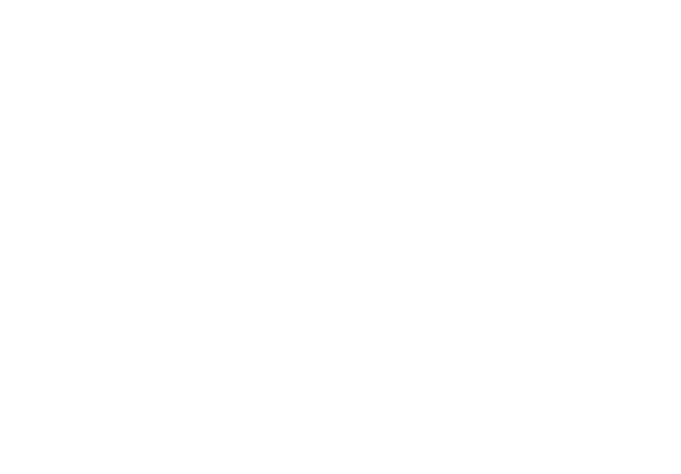
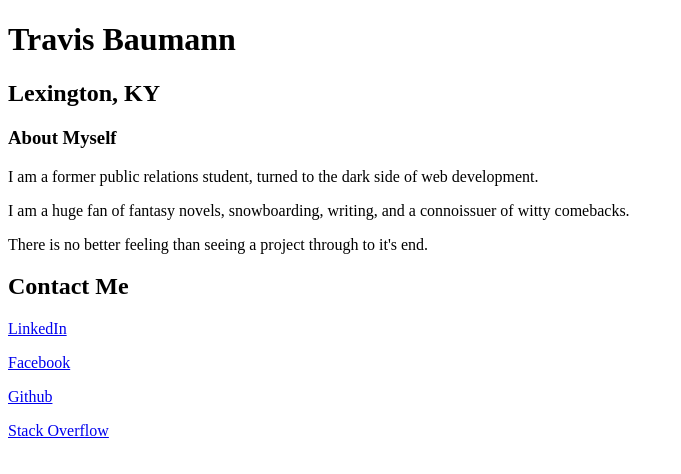
Before and after one commit to TravisBaumann/TravisBaumann, a plain HTML site: page index.html in a window 1280 px wide. Shown: the whole page, without its empty margins (0-681 px from the left). Drawn offline with Linux system fonts and the light colour scheme.

Commit message:
Introductory work

```diff
--- a/index.html
+++ b/index.html
@@ -1,7 +1,32 @@
 <!DOCTYPE html>
 <html lang="en">
 
-  <head>
-  <title> Works By Travis | TravisBaumann.github.io </title>
-  </head>
+        <head>
+     <title> Works By Travis | TravisBaumann.github.io </title>
+      <link href='https://fonts.googleapis.com/css?family=Inconsolata' rel='stylesheet' type='text/css'>
+      <link rel="stylesheet" href="styles.css">
+   </head>
 </html>
+
+<body>
+<div class="header">
+    <h1> Travis Baumann</h1>
+    <h2> Lexington, KY</h2>
+</div>
+
+<article>
+  <h3><b> About Myself</b></h3>
+  <p> I am a former public relations student, turned to the dark side of web development.</p>
+  <p> I am a huge fan of fantasy novels, snowboarding, writing, and a connoissuer of witty comebacks.</p>
+  <p> There is no better feeling than seeing a project through to it's end.</p>
+</article>
+</body>
+
+<article>
+  <h2> Contact Me</h2>
+  <p><a href="thba223@uky.edu"></a></p>
+        <p><a href="https://www.linkedin.com/in/travis-baumann-a85684104">LinkedIn</a></p>
+        <p><a href=" https://www.facebook.com/travis.baumann.3">Facebook</a></p>
+        <p><a href="https://github.com/TravisBaumann/TravisBaumann">Github</a></p>
+        <p><a href="http://stackoverflow.com/users/6571736/tetelestai">Stack Overflow</a></p>
+</article>
```
